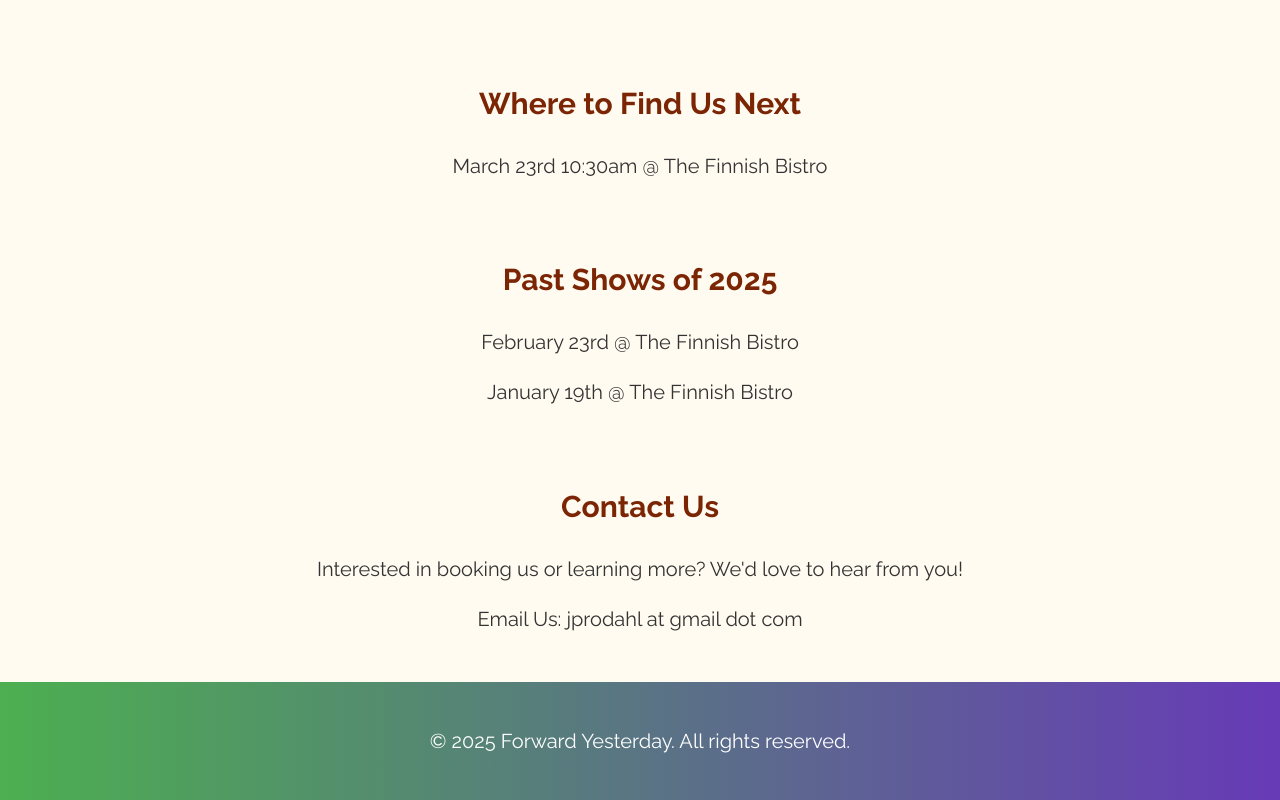
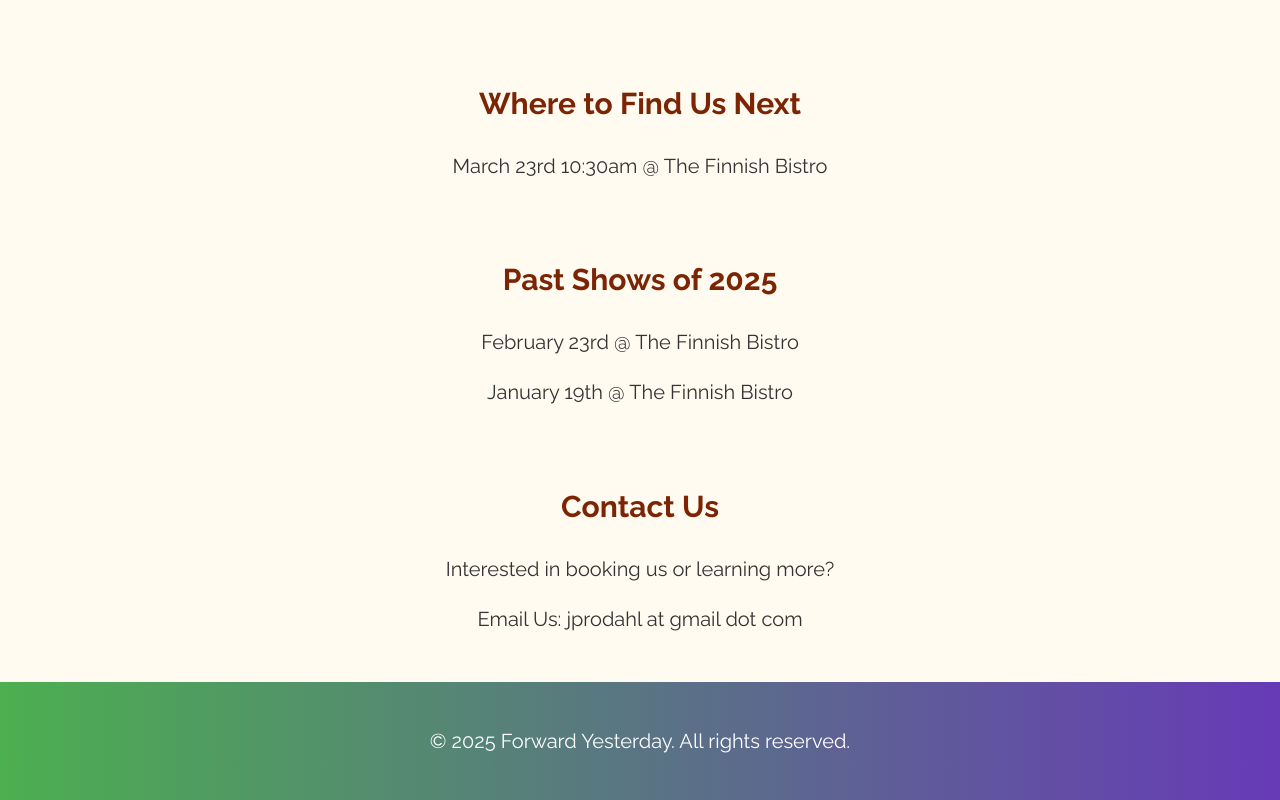
Before and after one commit to xjpro/forwardyesterdayband, a Next.js app: page / in a window 1280 px wide. Shown: the part 763-1563 px from the top of the page. Built offline with nearby package versions, Linux system fonts and the light colour scheme.

Commit message:
simplify contact

```diff
--- a/app/page.tsx
+++ b/app/page.tsx
@@ -36,7 +36,7 @@ export default function Home() {
       <section>
         <h2>Contact Us</h2>
         <p>
-          Interested in booking us or learning more? We&apos;d love to hear from you!
+          Interested in booking us or learning more?
         </p>
         <div>Email Us: jprodahl at gmail dot com</div>
       </section>
```
